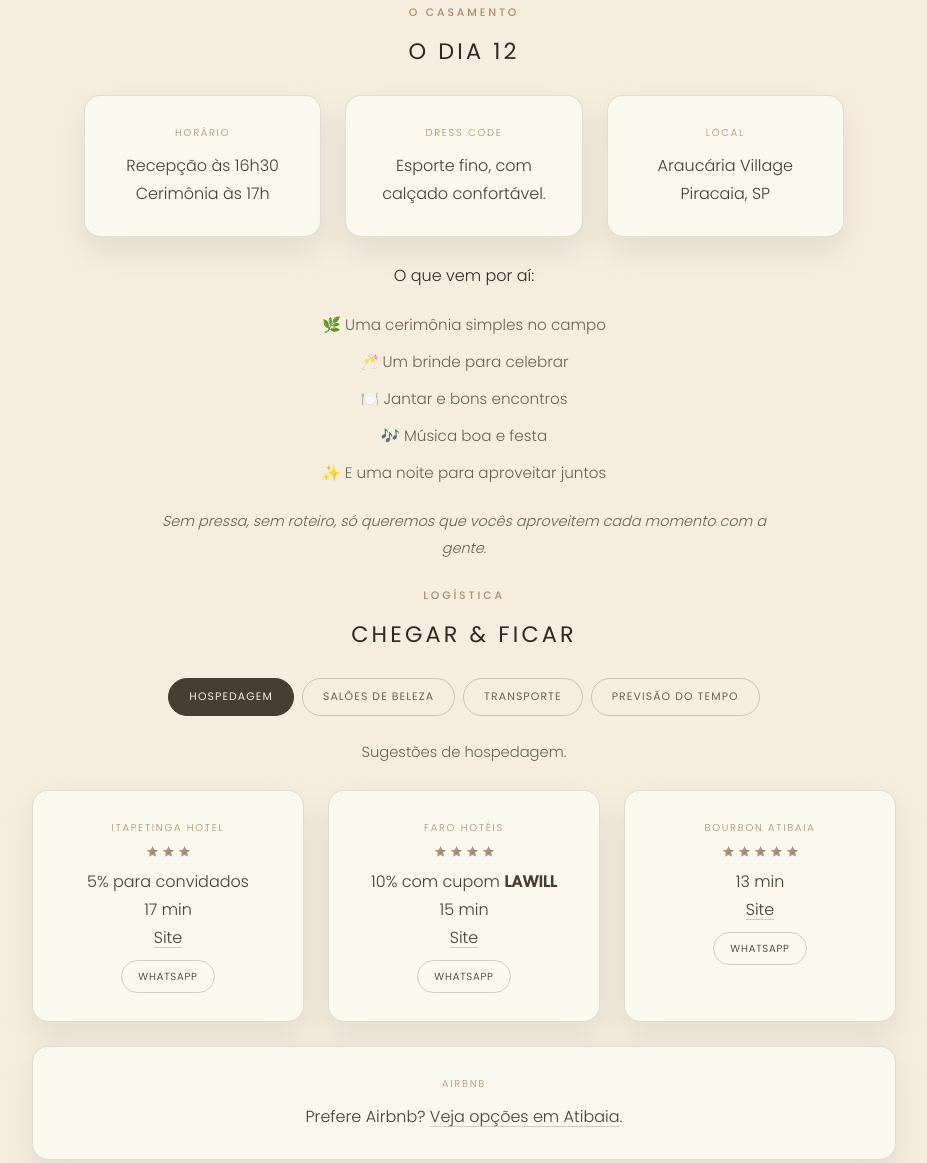
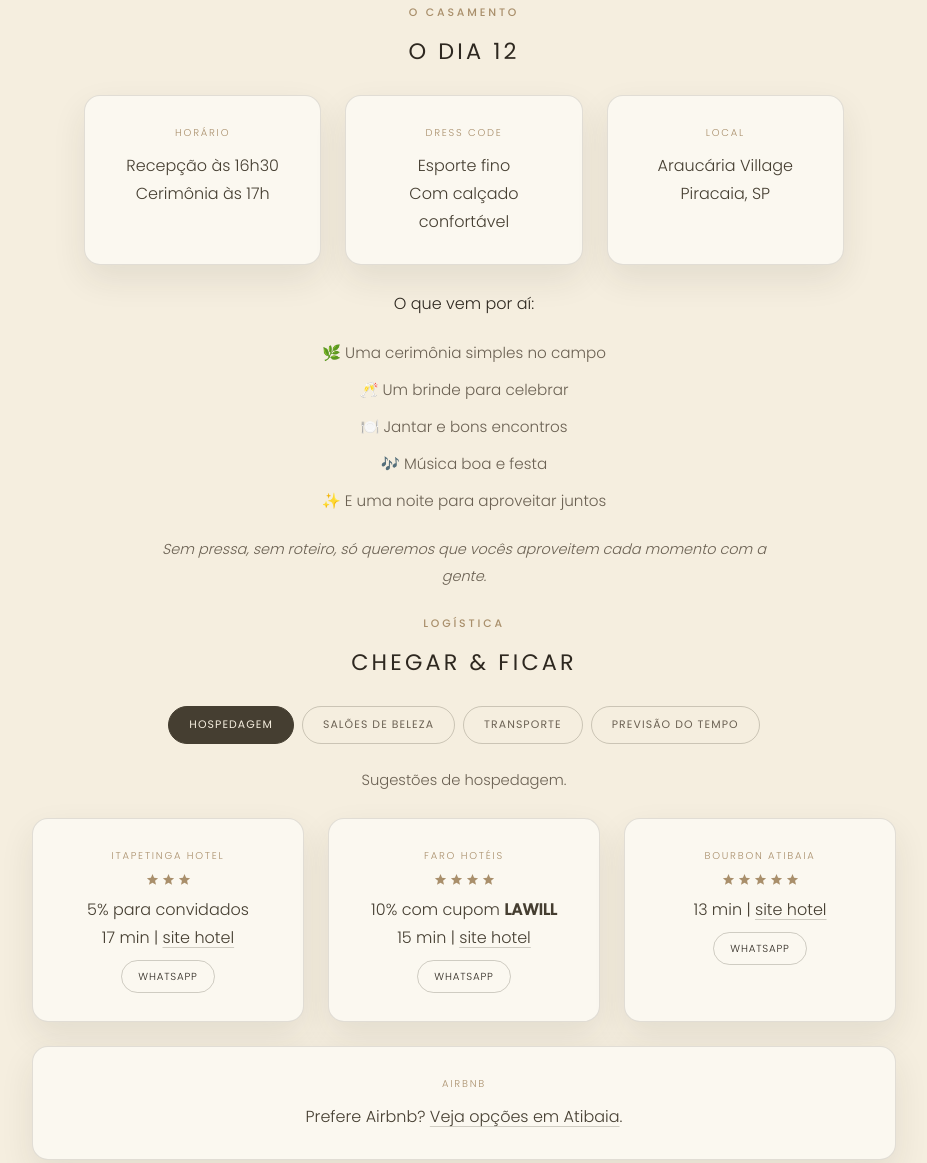
Before and after one commit to willbarbsa/casamento-l-w, a website: page index.html in a window 1280 px wide. Shown: the part 545-1708 px from the top of the page, without its empty margins (176-1103 px from the left). Drawn offline with Linux system fonts and the light colour scheme; no server answers.

Commit message:
Add files via upload

```diff
--- a/index.html
+++ b/index.html
@@ -441,7 +441,7 @@
     </div>
     <div class="detail-card">
       <div class="label">Dress code</div>
-      <div class="value">Esporte fino, com calçado confortável.</div>
+      <div class="value">Esporte fino<br>Com calçado confortável</div>
     </div>
     <div class="detail-card">
       <div class="label">Local</div>
@@ -487,8 +487,7 @@
         <div class="label"><a href="https://www.itapetingahotel.com.br/" target="_blank" rel="noopener">Itapetinga Hotel</a></div>
         <div class="stars" role="img" aria-label="3 estrelas"><svg><use href="#star"/></svg><svg><use href="#star"/></svg><svg><use href="#star"/></svg></div>
         <div class="value">
-          5% para convidados<br>17 min<br>
-          <a href="https://www.itapetingahotel.com.br/" target="_blank" rel="noopener">Site</a><br>
+          5% para convidados<br>17 min | <a href="https://www.itapetingahotel.com.br/" target="_blank" rel="noopener">site hotel</a><br>
           <a class="wa-btn" href="https://wa.me/5511977725759" target="_blank" rel="noopener">WhatsApp</a>
         </div>
       </div>
@@ -496,8 +495,7 @@
         <div class="label"><a href="https://www.farohoteis.com.br/hoteis" target="_blank" rel="noopener">Faro Hotéis</a></div>
         <div class="stars" role="img" aria-label="4 estrelas"><svg><use href="#star"/></svg><svg><use href="#star"/></svg><svg><use href="#star"/></svg><svg><use href="#star"/></svg></div>
         <div class="value">
-          10% com cupom <strong>LAWILL</strong><br>15 min<br>
-          <a href="https://www.farohoteis.com.br/hoteis" target="_blank" rel="noopener">Site</a><br>
+          10% com cupom <strong>LAWILL</strong><br>15 min | <a href="https://www.farohoteis.com.br/hoteis" target="_blank" rel="noopener">site hotel</a><br>
           <a class="wa-btn" href="https://wa.me/551144147410" target="_blank" rel="noopener">WhatsApp</a>
         </div>
       </div>
@@ -505,8 +503,7 @@
         <div class="label"><a href="https://www.bourbon.com.br/hoteis-e-resorts/bourbon-resort-atibaia" target="_blank" rel="noopener">Bourbon Atibaia</a></div>
         <div class="stars" role="img" aria-label="5 estrelas"><svg><use href="#star"/></svg><svg><use href="#star"/></svg><svg><use href="#star"/></svg><svg><use href="#star"/></svg><svg><use href="#star"/></svg></div>
         <div class="value">
-          13 min<br>
-          <a href="https://www.bourbon.com.br/hoteis-e-resorts/bourbon-resort-atibaia" target="_blank" rel="noopener">Site</a><br>
+          13 min | <a href="https://www.bourbon.com.br/hoteis-e-resorts/bourbon-resort-atibaia" target="_blank" rel="noopener">site hotel</a><br>
           <a class="wa-btn" href="https://wa.me/551135128787" target="_blank" rel="noopener">WhatsApp</a>
         </div>
       </div>
```
